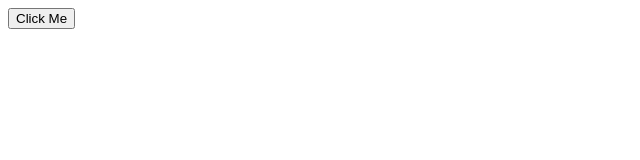
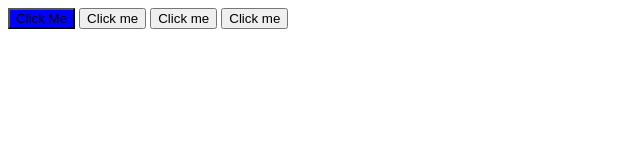
Before and after one commit to mrdavinski/practice, a plain HTML site: page event-practice/index.html in a window 1280 px wide. Both pictures are taken after a click on the button "Click Me". Shown: the whole page, without its empty margins (0-640 px from the left). Drawn offline with Linux system fonts and the light colour scheme.

Commit message:
Done with exercies

```diff
--- a/event-practice/index.html
+++ b/event-practice/index.html
@@ -9,6 +9,9 @@
 </head>
 <body>
     <button id="btn">Click Me</button>
+    <button id="1">Click me</button>
+    <button id="2">Click me</button>
+    <button id="3">Click me</button>
     <script src="main.js"></script>
 </body>
 </html>
--- a/event-practice/main.js
+++ b/event-practice/main.js
@@ -1,4 +1,23 @@
+function alertFunction(){
+    alert ("good work buddu");
+}
+
+
 const btn = document.querySelector("#btn");
-btn.addEventListener("click", () =>{
-    alert("Hello World");
+
+btn.addEventListener('click', function (e) {
+    e.target.style.background = "blue";
+  });
+
+const buttons = document.querySelectorAll("button");
+
+
+buttons.forEach((button) => {
+
+button.addEventListener("click", () => alert(button.id));
+
 });
+
+
+
+let isPositive = number => number >=0;
```
